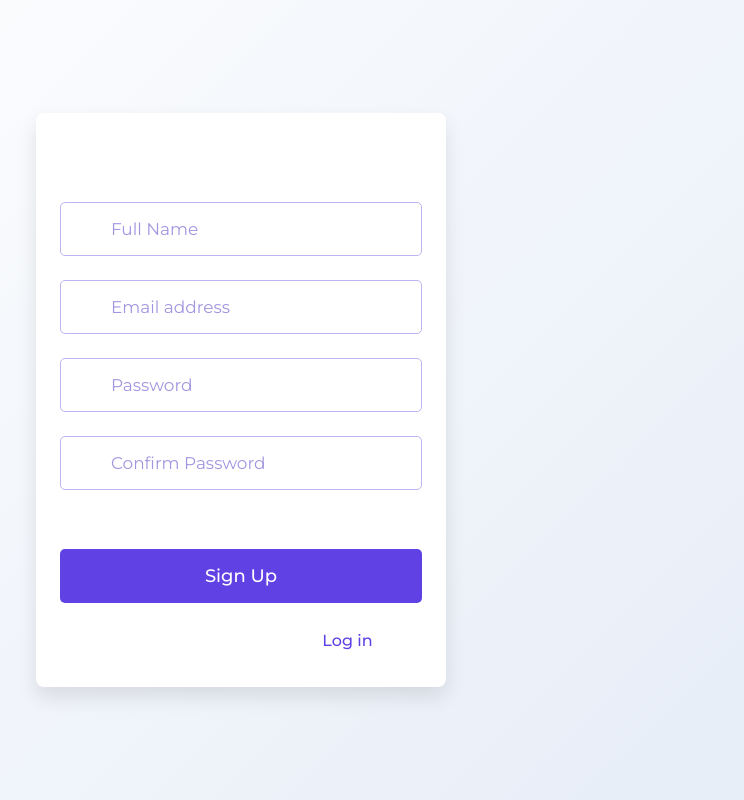
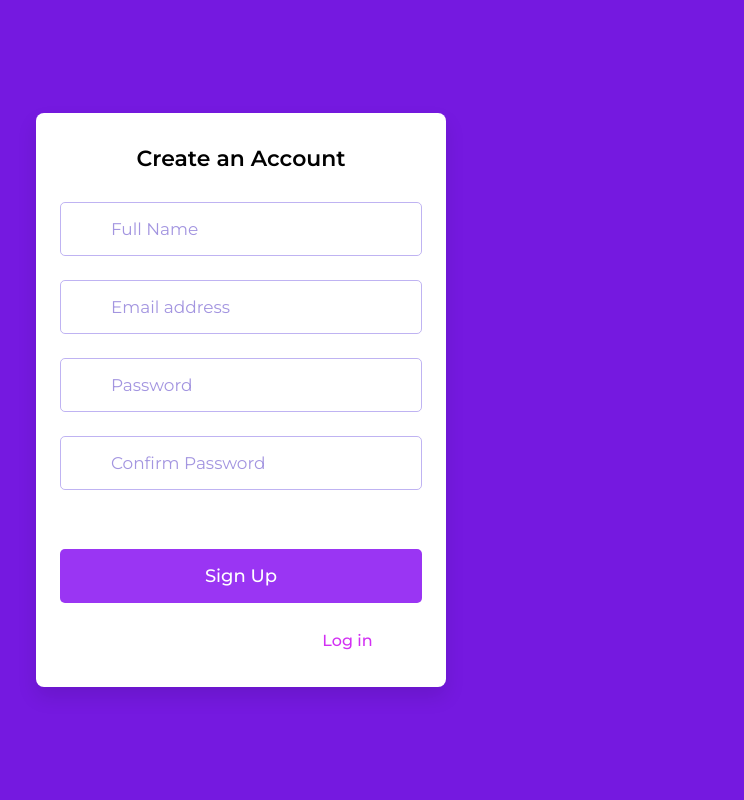
Before and after one commit to xuangand854/EVChargingStationManagementSystem, a React (Vite) app: page /sign-up in a window 1280 px wide. Shown: the whole page, without its empty margins (399-1143 px from the left). Built offline with nearby package versions, Linux system fonts and the light colour scheme.

Commit message:
feat(signpage ) update

```diff
--- a/src/components/login/Login.jsx
+++ b/src/components/login/Login.jsx
@@ -12,6 +12,7 @@ const Login = () => {
   }, []);
 
   return (
+
     <div className="Login-container">
       <h2 className="form-title">
         <a href="/google-connection">Login in with</a>
--- a/src/components/login/login.css
+++ b/src/components/login/login.css
@@ -14,6 +14,7 @@
   justify-content: center;
   min-height: 100vh;
   background: #5F41E4;
+
 }
 
 
--- /dev/null
+++ b/src/components/signpage/Signup.css
@@ -0,0 +1,130 @@
+/* Import Google Fonts */
+@import url('https://fonts.googleapis.com/css2?family=Montserrat:ital,wght@0,100..900;1,100..900&display=swap');
+
+/* Reset cơ bản */
+* {
+  margin: 0;
+  padding: 0;
+  box-sizing: border-box;
+  font-family: "Montserrat", sans-serif;
+}
+
+/* Background body cho Signup */
+.signup-body {
+  display: flex;
+  align-items: center;
+  justify-content: center;
+  min-height: 100vh;
+  background: #7519e0ff; /* màu nền Signup */
+}
+
+/* Container form */
+.Signup-container {
+  max-width: 410px;
+  margin: 0 auto;
+  border-radius: 0.5rem;
+  padding: 2rem 1.5rem;
+  background: white;
+  box-shadow: 0 10px 20px rgba(0, 0, 0, 0.1);
+}
+
+/* Tiêu đề form */
+.Signup-container .form-title {
+  text-align: center;
+  font-size: 1.37rem;
+  font-weight: 600;
+  margin-bottom: 1.87rem;
+  color: #000000; /* màu đen */
+}
+
+/* Form */
+.Signup-form .input-wrapper {
+  height: 54px;
+  width: 100%;
+  position: relative;
+  margin-bottom: 1.5rem;
+}
+
+.Signup-form .input-wrapper .input-field {
+  height: 100%;
+  width: 100%;
+  outline: none;
+  font-size: 1.06rem;
+  border-radius: 0.31rem;
+  border: 1px solid #bfb3f2;
+  padding: 0 1.25rem 0 3.12rem;
+  transition: 0.2s ease;
+}
+
+.Signup-form .input-wrapper .input-field:focus {
+  border-color: #983af5ff; /* màu xanh riêng Signup */
+}
+
+.Signup-form .input-wrapper .input-field::placeholder {
+  color: #a395e0;
+}
+
+.Signup-form .input-wrapper i {
+  color: #a395e0;
+  position: absolute;
+  top: 50%;
+  transform: translateY(-50%);
+  transition: 0.2s ease;
+}
+
+.Signup-form .input-wrapper i:not(.eye-icon) {
+  left: 0.9rem;
+  pointer-events: none;
+}
+
+.Signup-form .input-wrapper .input-field:focus ~ i:not(.eye-icon) {
+  color: #a92df1ff;
+}
+
+.Signup-form .input-wrapper i.eye-icon {
+  font-size: 1.25rem;
+  cursor: pointer;
+  right: 0.9rem;
+  display: none;
+}
+
+.Signup-form .input-wrapper .input-field:valid ~ i.eye-icon {
+  display: block;
+}
+
+/* Button */
+.Signup-form .login-button {
+  width: 100%;
+  height: 54px;
+  cursor: pointer;
+  outline: none;
+  border: none;
+  color: #fff;
+  font-weight: 500;
+  font-size: 1.125rem;
+  background: #9a35f3ff;
+  margin-top: 2.19rem;
+  border-radius: 0.31rem;
+  transition: 0.2s ease;
+}
+
+.Signup-form .login-button:hover {
+  background: #ab33e7ff;
+}
+
+/* Text dưới form */
+.Signup-container .signup-text {
+  text-align: center;
+  font-weight: 500;
+  margin: 1.75rem 0 0.31rem;
+}
+
+.Signup-container a {
+  color: #d230f3ff;
+  font-weight: 500;
+  text-decoration: none;
+}
+
+.Signup-container a:hover {
+  text-decoration: underline;
+}
--- a/src/components/signpage/Signup.jsx
+++ b/src/components/signpage/Signup.jsx
@@ -1,14 +1,22 @@
-
-
-
-import React from "react";
+import React, { useEffect } from "react";
+import "../signpage/Signup.css" // file CSS riêng
 
 const Signup = () => {
+  useEffect(() => {
+    // set class cho body khi Signup mount
+    document.body.className = "signup-body";
+
+    // cleanup khi rời trang
+    return () => {
+      document.body.className = "";
+    };
+  }, []);
+
   return (
-    <div className="Login-container">
+    <div className="Signup-container">
       <h2 className="form-title">Create an Account</h2>
 
-      <form className="Login-form">
+      <form className="Signup-form">
         <div className="input-wrapper">
           <input
             type="text"
@@ -57,7 +65,7 @@ const Signup = () => {
       </form>
 
       <p className="signup-text">
-        Already have an account? <a href="/">Log in</a>
+        Already have an account? <a href="/login">Log in</a>
       </p>
     </div>
   );
```
